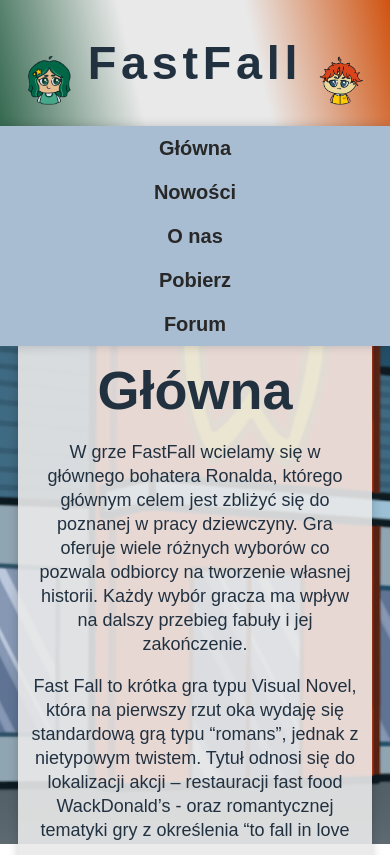
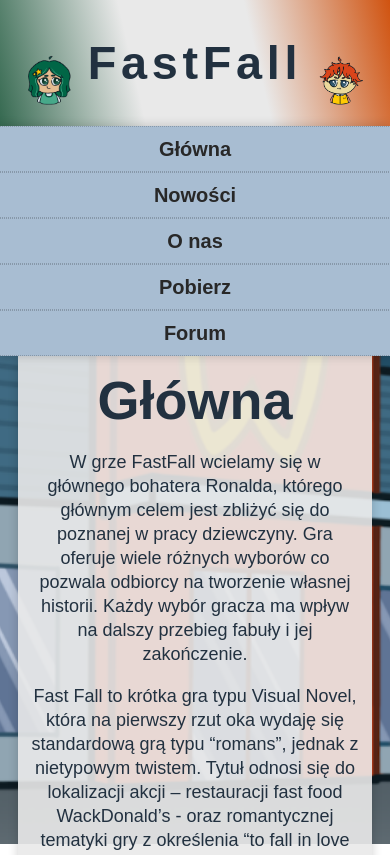
Before and after one commit to SIWY203/FastFall, a plain HTML site: page index.html in a window 390 px wide. Shown: the top 855 px of the page. Drawn offline with Linux system fonts and the light colour scheme; a web font is replaced by a local one.

Commit message:
1.1.1 - media screen fix

```diff
--- a/style.css
+++ b/style.css
@@ -140,7 +140,7 @@ a {
     margin-right: 5vw;
 }
 
-@media screen and (max-width: 600px) {
+@media screen and (max-width: 620px) {
     .topbar {
         max-height: 17vw;
     }
@@ -213,13 +213,13 @@ a {
     background-color: var(--color-white);
 }
 
-@media screen and (max-width: 600px) {
+@media screen and (max-width: 620px) {
     .navbar > ul li a {
         padding: 10px 15px;
     }
 }
 
-@media screen and (max-width: 500px) {
+@media screen and (max-width: 510px) {
     :root {
         --p: 18px/24px var(--ff);
     }
@@ -233,6 +233,7 @@ a {
     .navbar li {
         width: 100%;
         margin: 0;
+        border: #00000030 1px dotted;
     }
 
     .navbar > ul li a {
@@ -296,7 +297,7 @@ a {
     margin-top: auto;
 }
 
-@media (max-width: 600px) {
+@media (max-width: 620px) {
     .col-box {
         grid-template-columns: 1fr; /* jedna kolumna na małych ekranach */
     }
```
